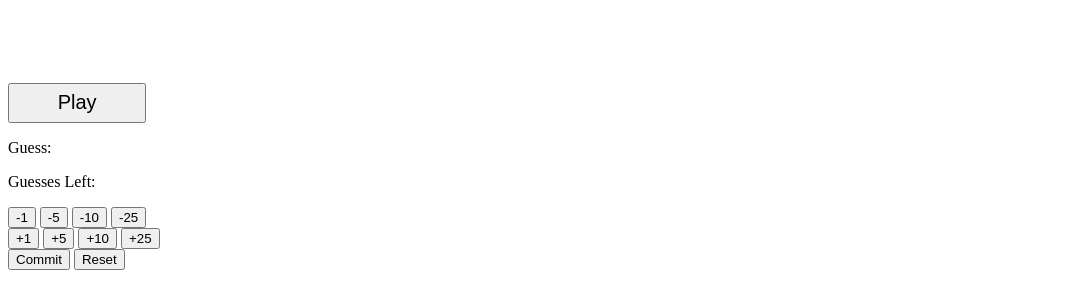
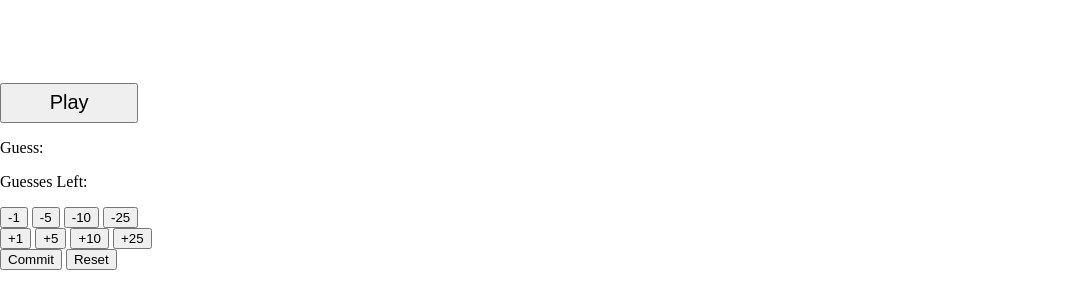
Before and after one commit to pmashi/Hot-and-Cold, a plain HTML site: page index.html in a window 1280 px wide. Shown: the part 236-544 px from the top of the page, without its empty margins (0-1072 px from the left). Drawn offline with Linux system fonts and the light colour scheme.

Commit message:
organization

```diff
--- a/style.css
+++ b/css/style.css
@@ -1,3 +1,8 @@
+html, body {
+    margin: 0;
+    padding: 0;
+}
+
 header {
     font-size: 5vw;
     position: top;
@@ -21,3 +26,13 @@ header {
 .resetButton {
 
 }
+
+#numPanel {
+    /* aspect-ratio: 1; */
+    /* margin: 0 0 0; */
+    align-items: center;
+}
+
+#gamePanel {
+    align-items: center;
+}
--- a/index.html
+++ b/index.html
@@ -6,22 +6,20 @@
     <style>
 
     </style>
-    <link rel="stylesheet" href="style.css">
+    <link rel="stylesheet" href="css/style.css">
     <link rel="stylesheet" href="https://fonts.googleapis.com/css2?family=Pixelify+Sans:wght@500&display=swap">
     <title>Document</title>
 </head>
-
 <header>
     <h1>Hot and Cold</h1>
 </header>
-
 <div>
     <button id="playButton" onclick="reset()">Play</button>
 </div>
-
 <body>
     <p id="guess">Guess: </p>
     <p id="guesses">Guesses Left: </p>
+    <div id="numPanel">
         <div>
             <button class="numedit" data-param="-1">-1</button>
             <button class="numedit" data-param="-5">-5</button>
@@ -34,8 +32,12 @@
             <button class="numedit" data-param="10">+10</button>
             <button class="numedit" data-param="25">+25</button>
         </div>
+    </div>
+
+    <div id="gamePanel">
         <button id="commitButton">Commit</button>
         <button id="resetButton">Reset</button>
+    </div>
 
     <script src="script.js"></script>
 </body>
```
Lines whose indentation alone changed are shown as unchanged.
